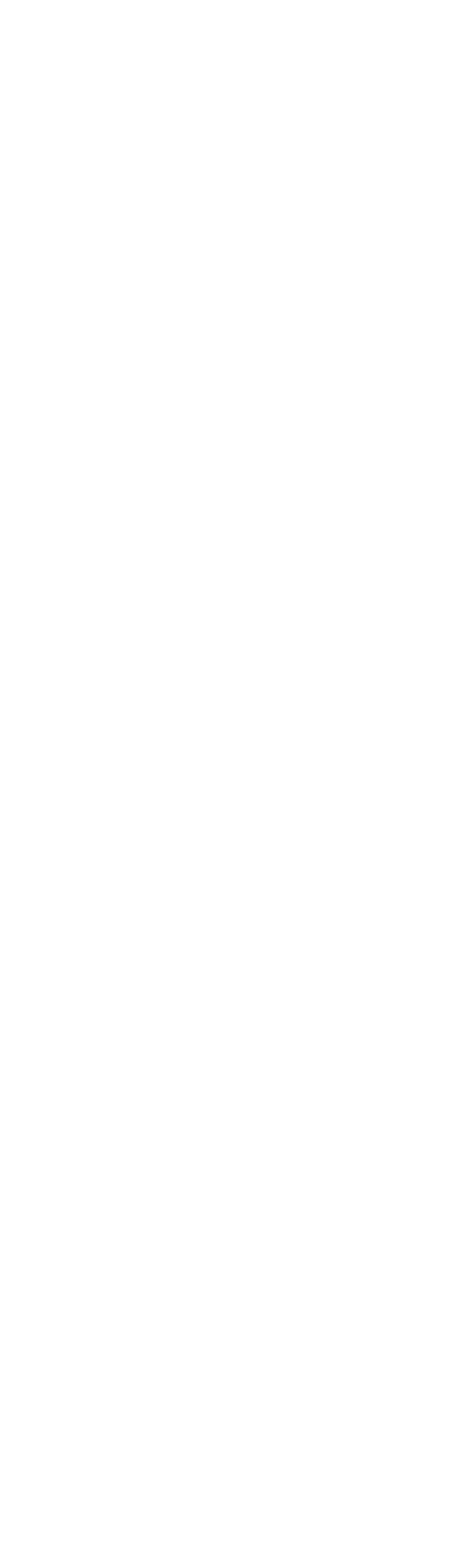
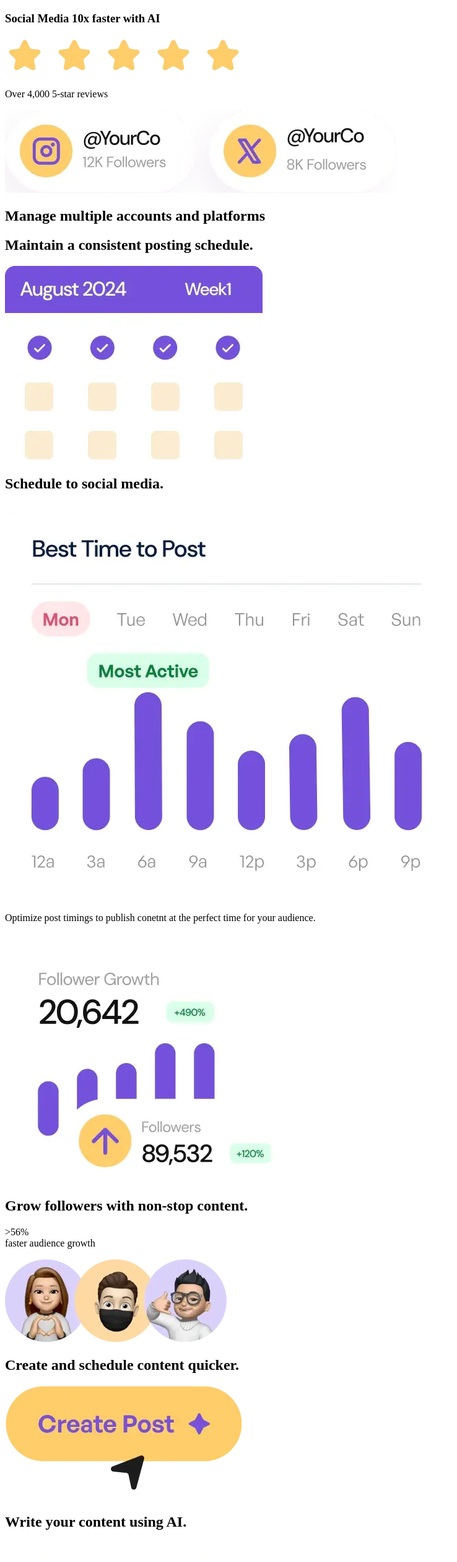
Before and after one commit to VenusY/frontend-mentor-bento-grid, a React app: page / in a window 1280 px wide. Shown: the top 2520 px of the page at 62% size, without its empty margins (0-738 px from the left). Before the commit the page ends 800 px from the top, so only its background shows below. Built offline with nearby package versions, Linux system fonts and the light colour scheme.

Commit message:
Add grid markup

```diff
--- a/src/App.jsx
+++ b/src/App.jsx
@@ -1 +1,97 @@
-export default function App() {}
+export default function App() {
+  return (
+    <section className='grid'>
+      <section className='grid__box main-box'>
+        <h1 className='main-box__heading'>
+          Social Media 10x{' '}
+          <span className='main-box__heading--italics'>faster</span> with AI
+        </h1>
+        <img
+          src={require('./assets/images/illustration-five-stars.webp')}
+          alt='Stars'
+          className='main-box__image'
+        />
+        <p className='main-box__text'>Over 4,000 5-star reviews</p>
+      </section>
+
+      <section className='grid__box platforms-box'>
+        <img
+          src={require('./assets/images/illustration-multiple-platforms.webp')}
+          alt='Multiple platforms'
+          className='platforms-box__image'
+        />
+        <h2 className='platforms-box__heading'>
+          Manage multiple accounts and platforms
+        </h2>
+      </section>
+
+      <section className='grid__box maintain-box'>
+        <h2 className='maintain-box__heading'>
+          Maintain a consistent posting schedule.
+        </h2>
+        <img
+          src={require('./assets/images/illustration-consistent-schedule.webp')}
+          alt='Consistent schedule'
+          className='maintain-box__image'
+        />
+      </section>
+
+      <section className='grid__box schedule-box'>
+        <h2 className='schedule-box__heading'>Schedule to social media.</h2>
+        <img
+          src={require('./assets/images/illustration-schedule-posts.webp')}
+          alt='Schedule'
+          className='schedule-box__image'
+        />
+        <p className='schedule-box__description'>
+          Optimize post timings to publish conetnt at the perfect time for your
+          audience.
+        </p>
+      </section>
+
+      <section className='grid__box grow-box'>
+        <img
+          src={require('./assets/images/illustration-grow-followers.webp')}
+          alt='Increasing followers'
+          className='grow-box__image'
+        />
+        <h2 className='grow-box__heading'>
+          Grow followers with non-stop content.
+        </h2>
+      </section>
+
+      <div className='grid__box stats-box'>
+        <p className='stats-box__statistic'>
+          <div className='stats-box__value'>&gt;56%</div>
+          <div className='stats-box__context'>faster audience growth</div>
+        </p>
+        <img
+          src={require('./assets/images/illustration-audience-growth.webp')}
+          alt='Avatars'
+          className='stats-box__image'
+        />
+      </div>
+
+      <section className='grid__box content-box'>
+        <h2 className='content-box__heading'>
+          Create and schedule content{' '}
+          <span className='content-box__heading--highlighted'>quicker.</span>
+        </h2>
+        <img
+          src={require('./assets/images/illustration-create-post.webp')}
+          alt='Create post button'
+          className='content-box__image'
+        />
+      </section>
+
+      <section className='grid__box ai-box'>
+        <h2 className='ai-box__heading'>Write your content using AI.</h2>
+        <img
+          src={require('./assets/images/illustration-ai-content.webp')}
+          alt='AI chatbot'
+          className='ai-box__image'
+        />
+      </section>
+    </section>
+  );
+}
```
